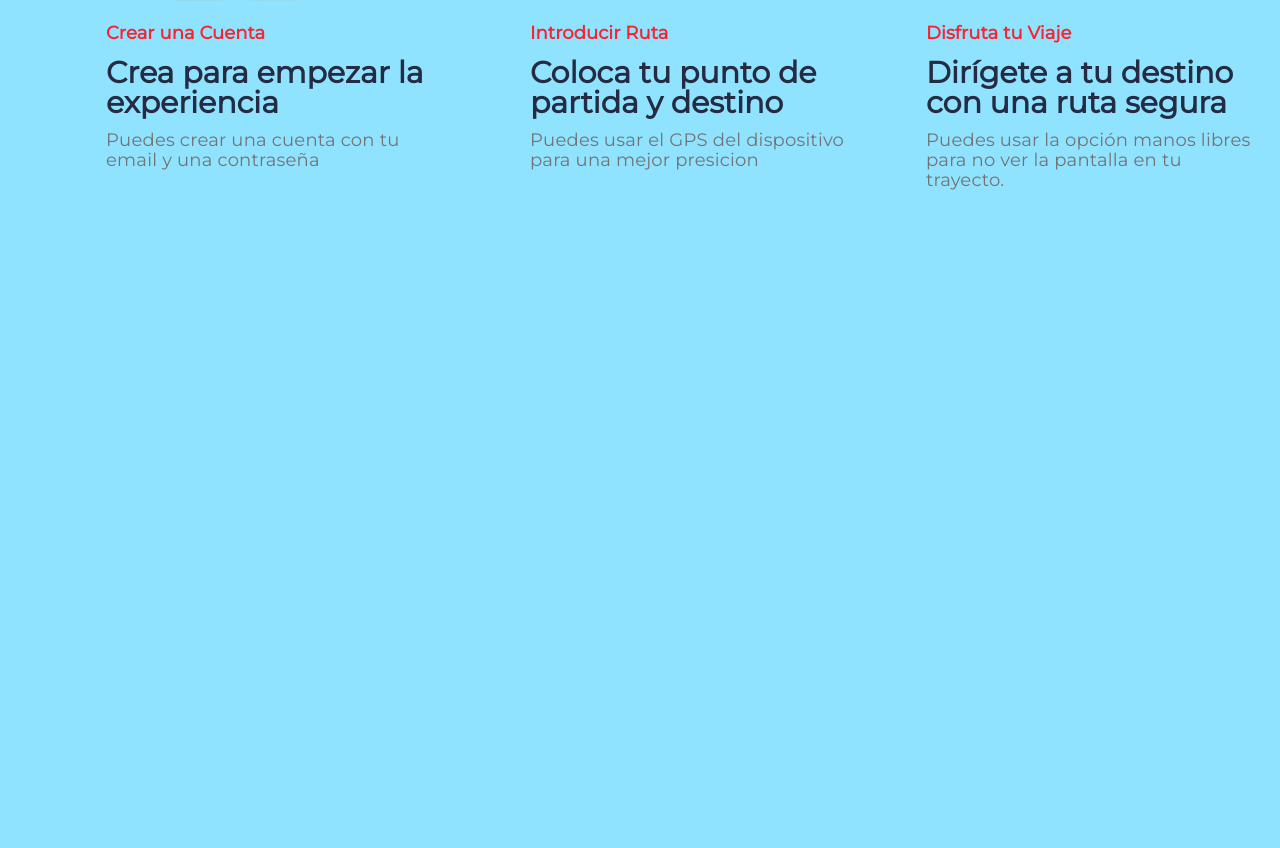
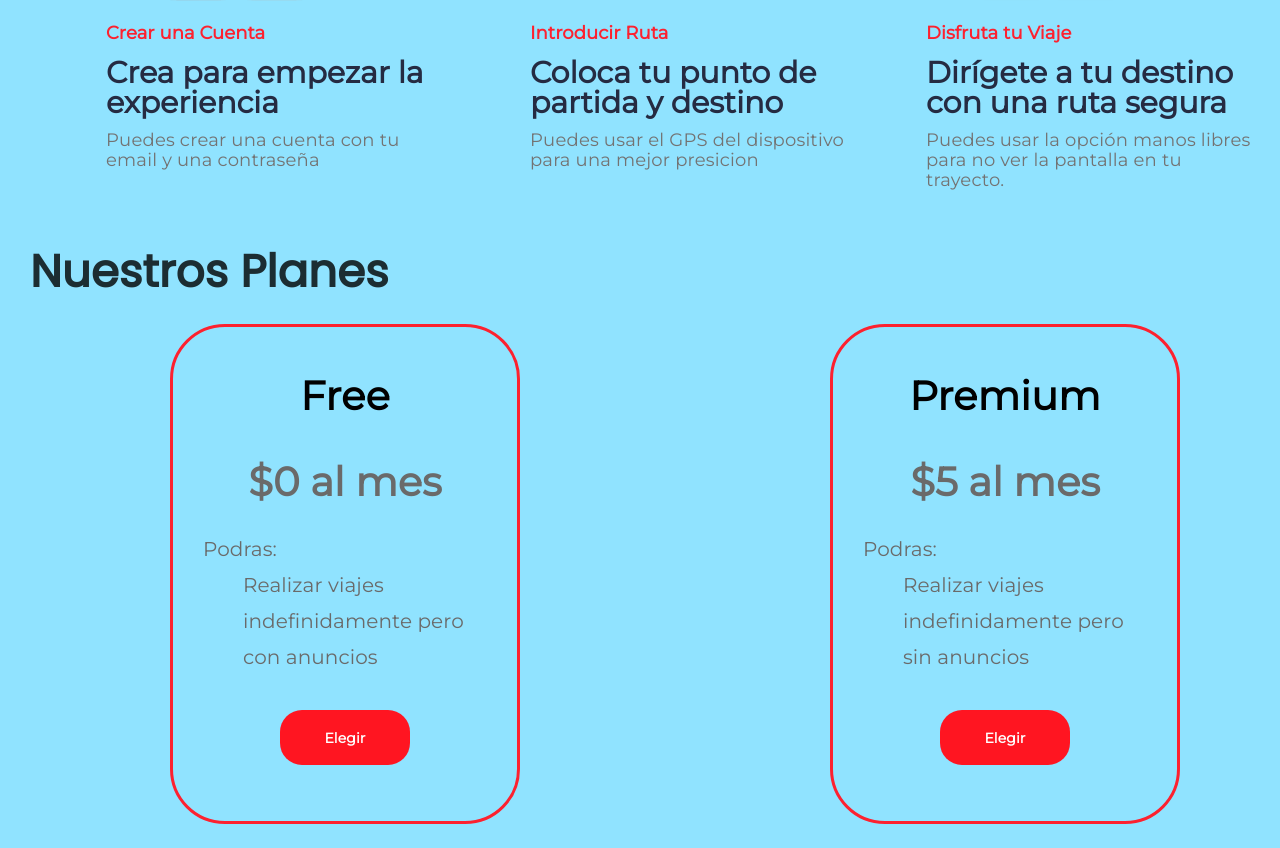
Before and after one commit to FrancoCarrillo/AndaSeguro, a plain HTML site: page index.html in a window 1280 px wide. Shown: the part 1648-2496 px from the top of the page. Before the commit the page ends 1872 px from the top, so only its background shows below. Drawn offline with Linux system fonts and the light colour scheme.

Commit message:
se agrego la tercera seccion y se agrego fixed en el nav y header

```diff
--- a/CSS/style.css
+++ b/CSS/style.css
@@ -12,13 +12,15 @@ body
 /* HEADER */
 header
 {
+    position: fixed;
     float: left;
-    width: 674px;
+    width: 680px;
     height: 95px;
+    background: #5FD7FF;
 }
 #imagen-logotipo
 {
-    position: relative;
+    position: fixed;
     width: 170px;
     height: 70px;
     left: 40px;
@@ -27,13 +29,16 @@ header
 /* NAVEGACION */
 nav
 {
+    position: fixed;
     float: left;
-
     font-family: Montserrat;
     font-size: 10px;
+    left: 676px;
 
     width: 675px;
     height: 95px;
+
+    background: #5FD7FF;
 
 }
 .Home
@@ -201,6 +206,7 @@ nav
     font-size: 18px;
     text-align: justify;
 }
+/*COMOFUNCIONA*/
 .¿ComoFunciona\?
 {
     position: absolute;
@@ -259,7 +265,6 @@ nav
     width: 370px;
     height: 195px;
 }
-
 .IntroducirRuta
 {
     position: absolute;
@@ -270,8 +275,6 @@ nav
     width: 370px;
     height: 195px;
 }
-
-
 .DisfrutatuViaje
 {
     position: absolute;
@@ -281,7 +284,6 @@ nav
     width: 370px;
     height: 195px;
 }
-
 .Titulo1-Funciona
 {
     position: absolute;
@@ -325,6 +327,125 @@ nav
 
     color: #737373;
 }
+/*PLANES*/
+.Planes
+{
+    position: absolute;
+    top: 1872px;
+    height: 624px;
+}
+.Titulo-Planes
+{
+
+    position: relative;
+    left: 30px;
+
+    font-family: Poppins;
+    font-size: 45px;
+    line-height: 36px;
+    letter-spacing: 0.1px;
+    color: #000000;
+    opacity: 0.8;
+}
+
+.Rectangulo-Planes1
+{
+    position: absolute;
+    width: 350px;
+    height: 500px;
+
+    left: 170px;
+    top: 100px;
+
+    border: 3px solid #FD212F;
+    box-sizing: border-box;
+    border-radius: 55px;
+
+}
+.Rectangulo-Planes2
+{
+    position: absolute;
+    width: 350px;
+    height: 500px;
+
+    left: 830px;
+    top: 100px;
+
+    border: 3px solid #FD212F;
+    box-sizing: border-box;
+    border-radius: 55px;
+}
+.Titulo1-Planes1
+{
+    position: relative;
+    text-align: center;
+    top: 15px;
+
+    font-family: Montserrat;
+    font-weight: bold;
+    font-size: 40px;
+    line-height: 53px;
+    letter-spacing: 0.2px;
+
+    color: #000000;
+}
+.Titulo2-Planes1
+{
+    position: relative;
+    text-align: center;
+    top: 30px;
+
+    font-family: Montserrat;
+    font-style: normal;
+    font-weight: bold;
+    font-size: 40px;
+    line-height: 36px;
+    letter-spacing: 0.1px;
+
+    color: #6A6A6A;
+}
+.Parrafo-Planes1
+{
+
+    position: relative;
+    left: 30px;
+    top: 35px;
+
+    font-family: Montserrat;
+    font-size: 20px;
+    line-height: 36px;
+
+    letter-spacing: 0.1px;
+
+    color: #6A6A6A;
+}
+
+.Elegir-Planes1
+{
+    position: relative;
+    width: 130px;
+    height: 55px;
+    left: 107px;
+    top: 50px;
+
+    background: #FF1521;
+    border-radius: 22px;
+}
+.Titulo-Elegir-Planes1
+{
+    position: relative;
+    top: 10px;
+
+
+    font-family: Montserrat;
+    font-weight: bold;
+    font-size: 14px;
+    line-height: 36px;
+    text-align: center;
+    letter-spacing: 0.1px;
+
+    color: #FFFFFF;
+}
 footer
 {
      background: #90E3FF;
--- a/index.html
+++ b/index.html
@@ -10,17 +10,7 @@
 </head>
 
 <body>
-   <!--ENCABEZADO-->
-    <header class="header">
-        <img id="imagen-logotipo" src="img/logo.png">
-    </header>
-   <!--NAVEGACION-->
-    <nav  class="navegador">
-        <h1 class="Home">Home</h1>
-        <h1 class="ComoFunciona">¿Como funciona?</h1>
-        <h1 class="NuestrosPlanes">Nuestros planes</h1>
-        <h1 class="Descargar">Descarga</h1>
-    </nav>
+
    <!--CUERPO-->
     <main class="cuerpo">
         <div class="Presentacion">
@@ -88,7 +78,19 @@
         </div>
    <!--PLANES-->
         <div class="Planes">
-
+            <h1 class = "Titulo-Planes">Nuestros Planes</h1>
+            <div class="Rectangulo-Planes1">
+                <h1 class="Titulo1-Planes1">Free</h1>
+                <h1 class="Titulo2-Planes1">$0 al mes</h1>
+                <dl class="Parrafo-Planes1"><dt>Podras:</dt><dd>Realizar viajes indefinidamente pero<br> con anuncios</dd></dl>
+                <div class="Elegir-Planes1"><h1 class="Titulo-Elegir-Planes1">Elegir</h1></div>
+            </div>
+            <div class="Rectangulo-Planes2">
+                <h1 class="Titulo1-Planes1">Premium</h1>
+                <h1 class="Titulo2-Planes1">$5 al mes</h1>
+                <dl class="Parrafo-Planes1"><dt>Podras:</dt><dd>Realizar viajes indefinidamente pero<br> sin anuncios</dd></dl>
+                <div class="Elegir-Planes1"><h1 class="Titulo-Elegir-Planes1">Elegir</h1></div>
+            </div>
         </div>
    <!--DESCARGAR-->
         <div class="Descargar">
@@ -101,6 +103,17 @@
 
     </footer>
 
+   <!--ENCABEZADO-->
+   <header class="header">
+       <img id="imagen-logotipo" src="img/logo.png">
+   </header>
+   <!--NAVEGACION-->
+   <nav  class="navegador">
+       <h1 class="Home">Home</h1>
+       <h1 class="ComoFunciona">¿Como funciona?</h1>
+       <h1 class="NuestrosPlanes">Nuestros planes</h1>
+       <h1 class="Descargar">Descarga</h1>
+   </nav>
 
 <!--<img src="img/mapa.png">-->
 
```
Also changed, not shown: img/calle2.png (added), img/facebook.png (added), img/instagram.png (added), img/twiter.png (added).
